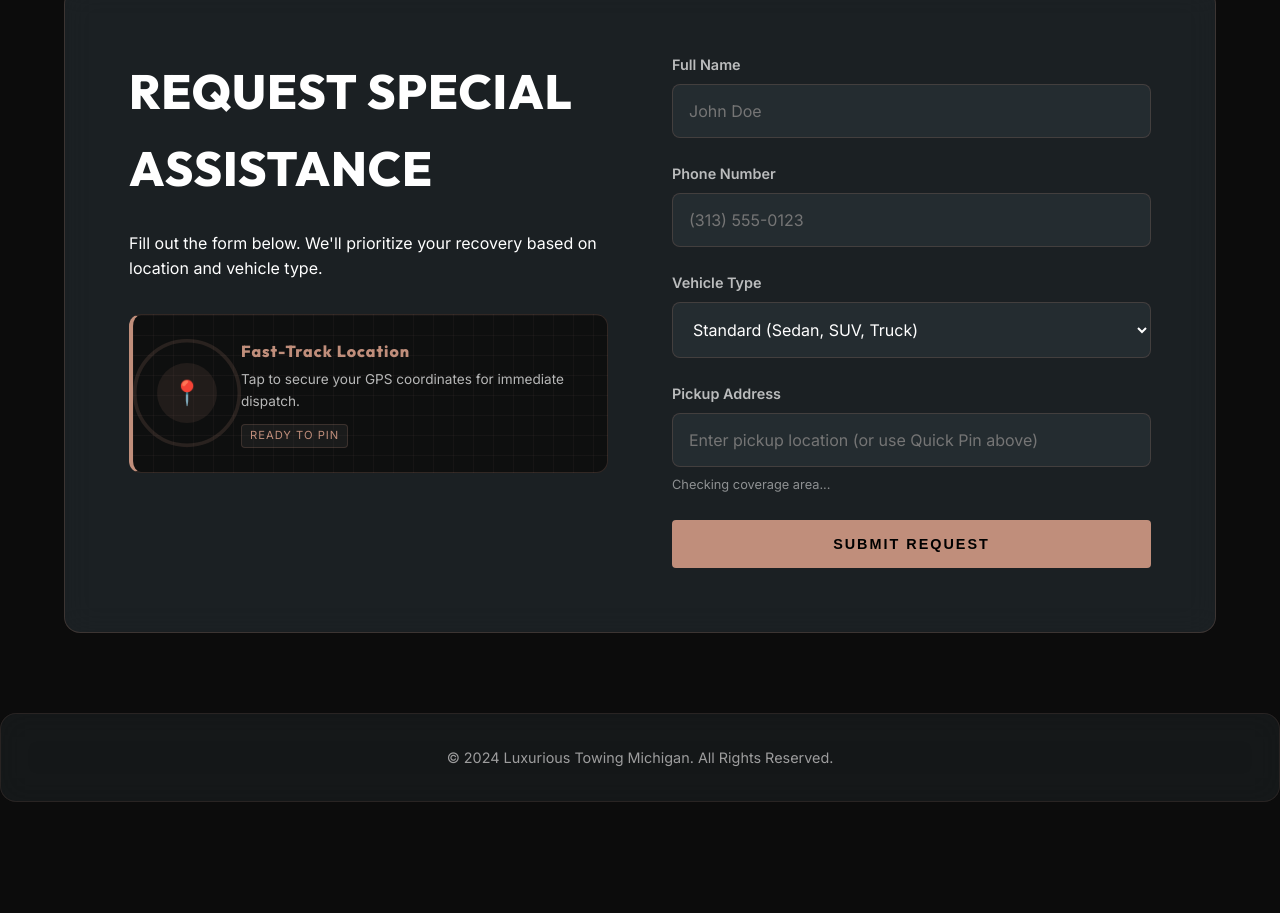
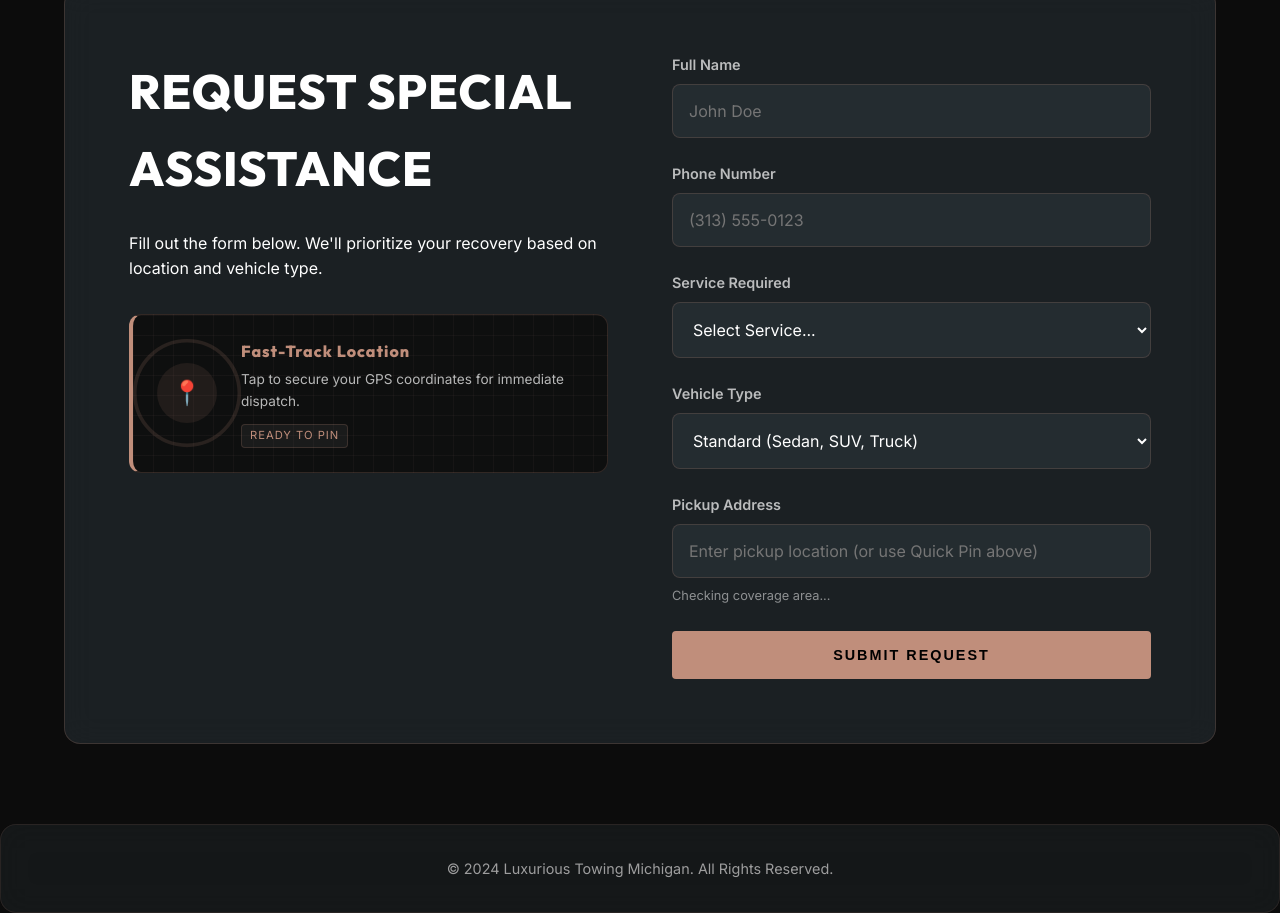
Before and after one commit to omarbassl214-dotcom/luxurious-towing, a website built with Vite: page index.html in a window 1280 px wide. Shown: the part 3710-4623 px from the top of the page. Before the commit the page ends 4512 px from the top, so only its background shows below. Built offline with nearby package versions, Linux system fonts and the light colour scheme.

Commit message:
Add files via upload

```diff
--- a/index.html
+++ b/index.html
@@ -184,6 +184,19 @@
                         <input type="tel" id="phone" required placeholder="(313) 555-0123">
                     </div>
                     <div class="input-group">
+                        <label for="service-type">Service Required</label>
+                        <select id="service-type" required>
+                            <option value="" disabled selected>Select Service...</option>
+                            <option value="standard">Standard Towing (Flatbed/Wheel-Lift)</option>
+                            <option value="exotic">💎 Exotic Vehicle Transport</option>
+                            <option value="enclosed">🛡️ Enclosed Trailer Service</option>
+                            <option value="roadside">⚡ Roadside Assistance (Jump/Tire/Fuel)</option>
+                            <option value="winch">🪝 Winch-Out / Recovery</option>
+                            <option value="long-distance">🛣️ Long-Distance Hauling</option>
+                            <option value="motorcycle">🏍️ Motorcycle Transport</option>
+                        </select>
+                    </div>
+                    <div class="input-group">
                         <label for="vehicle-type">Vehicle Type</label>
                         <select id="vehicle-type" required>
                             <option value="standard">Standard (Sedan, SUV, Truck)</option>
```
